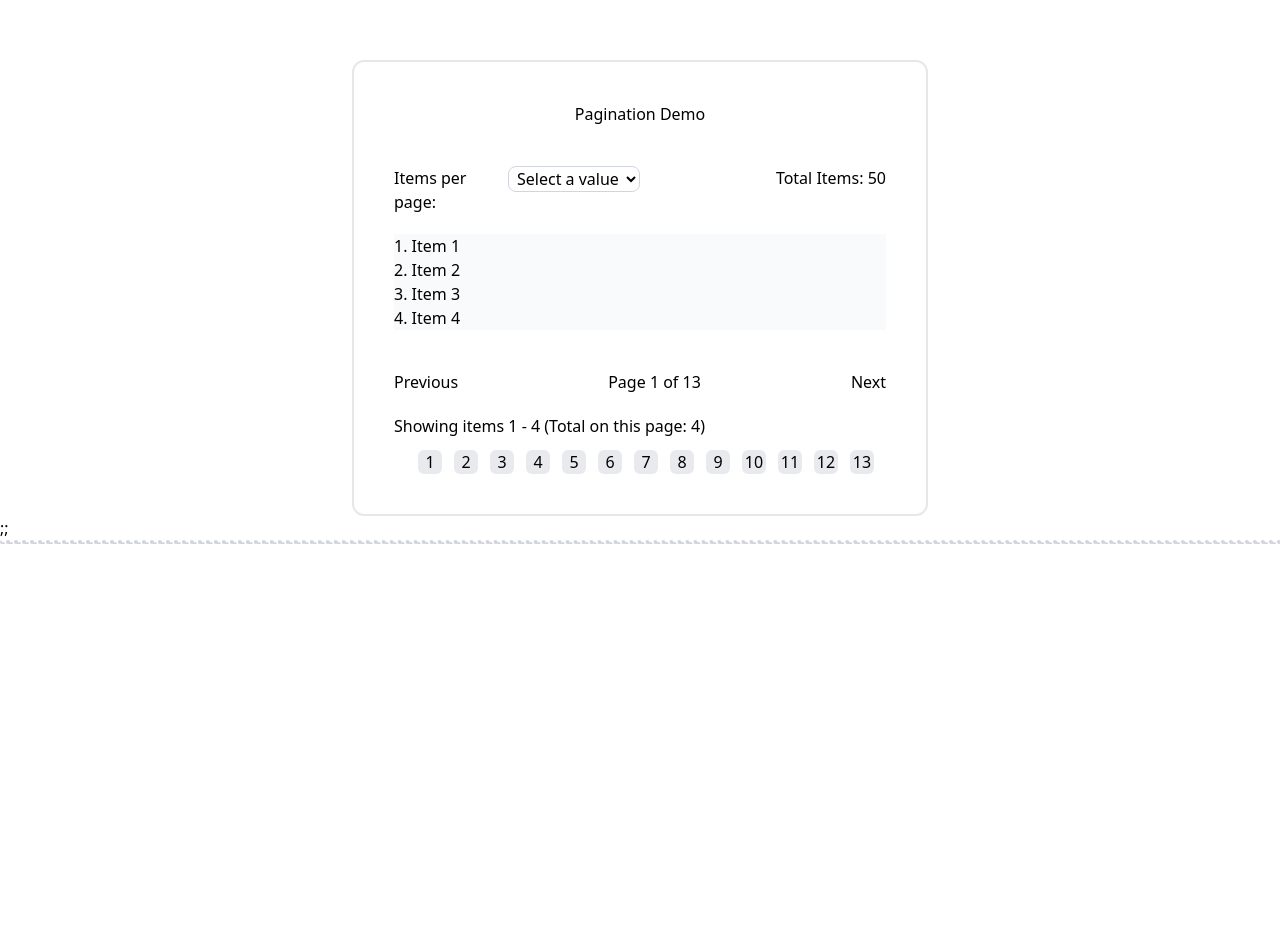
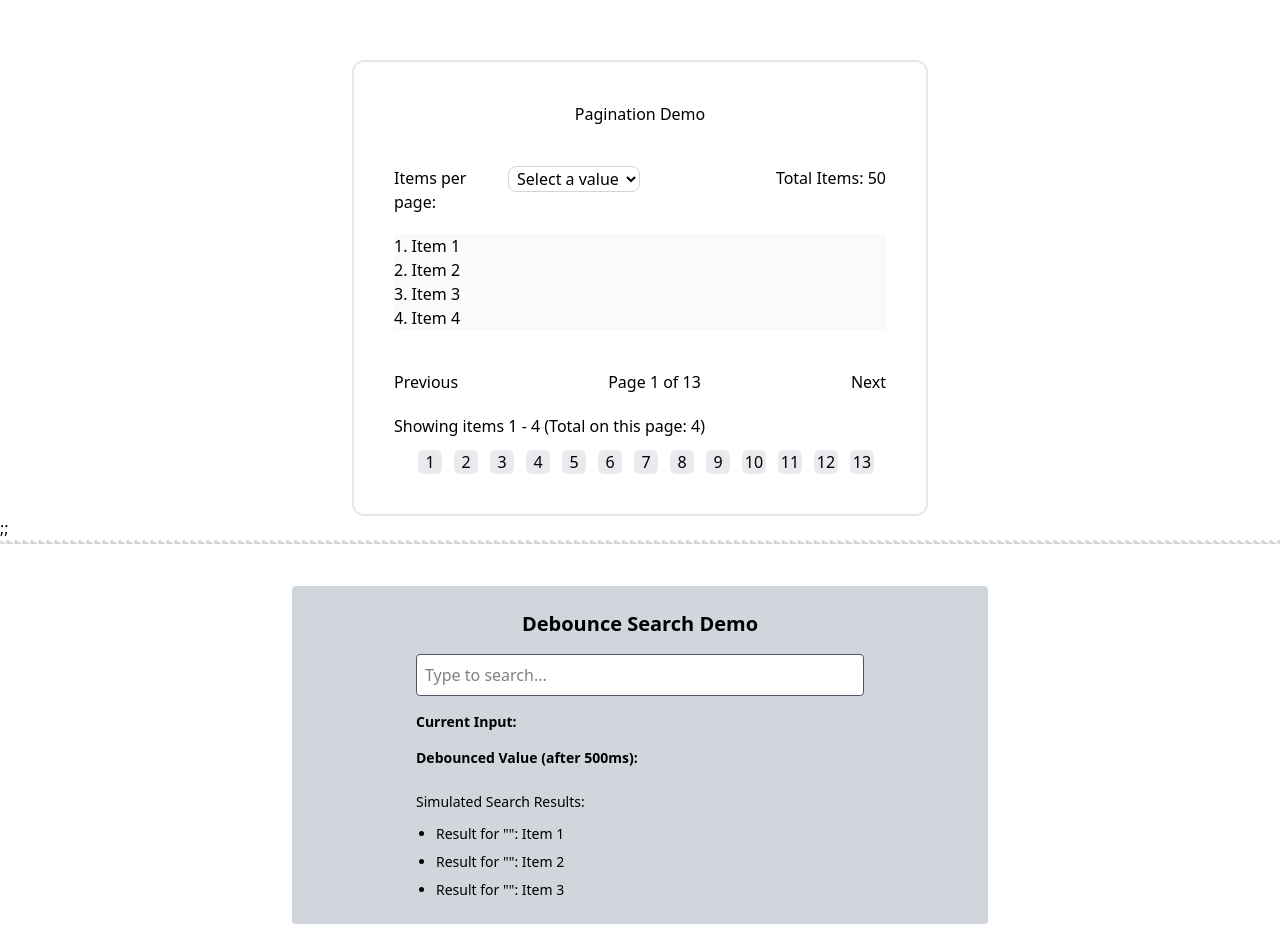
Before and after one commit to rhundal/custom-implementation-hooks, a React (Vite) app in the folder custom-hooks-impl/: page / in a window 1280 px wide. Shown: the top 952 px of the page. Before the commit the page ends 800 px from the top, so only its background shows below. Built offline with nearby package versions, Linux system fonts and the light colour scheme.

Commit message:
worked on DebounceSearchDemo and useDebounce hook implementation

```diff
--- a/custom-hooks-impl/src/App.tsx
+++ b/custom-hooks-impl/src/App.tsx
@@ -3,7 +3,7 @@ import { useState } from "react";
 import "./App.css";
 
 import PaginationDemo from "./example-components/PaginationDemo";
-
+import DebounceSearchDemo from "./example-components/DebounceSearchDemo";
 interface PaginationProps {
   totalItems: number;
   itemsPerPage?: number;
@@ -21,6 +21,7 @@ function App() {
       <PaginationDemo {...objToPass} />
       ;
       <hr className="border-t-4 border-dotted border-gray-300 rounded-xl shadow-xl w-[1300px] mx-auto" />
+      <DebounceSearchDemo />
     </>
   );
 }
--- a/custom-hooks-impl/src/example-components/DebounceSearchDemo.tsx
+++ b/custom-hooks-impl/src/example-components/DebounceSearchDemo.tsx
@@ -7,3 +7,75 @@ Display both the current input value and the debounced value.
 You can simulate an API call or filtering action whenever the debouncedValue changes by logging to the console (e.g., “Searching for: [debouncedValue]”).
 
 */
+import { useState, useEffect } from "react";
+
+import useDebounce from "../hooks/useDebounce";
+
+export default function DebounceSearchDemo() {
+  // 1. Local state to track the raw, immediate user input
+  const [inputValue, setInputValue] = useState("");
+
+  // 2. Pass the immediate value and 500ms delay into your custom hook
+  const { debounceValue } = useDebounce({ value: inputValue, delay: 500 });
+
+  useEffect(() => {
+    // Prevent logging/fetching if the input is completely empty
+    if (!debounceValue.trim()) {
+      return;
+    }
+
+    // Simulate an API network request
+    console.log(`Searching for: "${debounceValue}"`);
+  }, [debounceValue]);
+  const isSearching =
+    inputValue.trim() !== debounceValue.trim() && inputValue.trim() !== "";
+  return (
+    <>
+      <div className="flex justify-center border-2 border-white rounded-md bg-gray-300 w-[700px] mt-10 p-6 text-black mx-auto mb-20">
+        <div className="flex flex-col gap-4 w-full max-w-md">
+          <div className="flex justify-center">
+            <h1 className="text-xl font-bold">Debounce Search Demo</h1>
+          </div>
+
+          <div className="border border-gray-600 rounded">
+            <input
+              type="text"
+              placeholder="Type to search..."
+              className="w-full p-2 text-black rounded bg-white outline-none"
+              value={inputValue}
+              onChange={(e) => setInputValue(e.target.value)}
+            />
+          </div>
+
+          <div className="text-sm text-gray-300">
+            <span className="font-semibold text-black">Current Input:</span>{" "}
+            {inputValue}
+          </div>
+
+          <div className="text-sm text-gray-300">
+            <span className="font-semibold text-black">
+              Debounced Value (after 500ms): {debounceValue}
+            </span>
+          </div>
+          <div className="mt-2 space-y-3 text-sm">
+            <div className="text-black font-medium">
+              {isSearching ? "Searching..." : "Simulated Search Results:"}
+            </div>
+            {/* Rendered List Array Group */}
+            <ul className="space-y-2 list-disc pl-5 text-black">
+              <li className="marker:text-black">
+                Result for "{debounceValue}": Item 1
+              </li>
+              <li className="marker:text-black">
+                Result for "{debounceValue}": Item 2
+              </li>
+              <li className="marker:text-black">
+                Result for "{debounceValue}": Item 3
+              </li>
+            </ul>
+          </div>
+        </div>
+      </div>
+    </>
+  );
+}
--- a/custom-hooks-impl/src/hooks/useDebounce.ts
+++ b/custom-hooks-impl/src/hooks/useDebounce.ts
@@ -18,3 +18,32 @@ The effect should clear the timer (using clearTimeout) if value or delay changes
 When the timer finally fires, update the debouncedValue state.
 
 */
+
+import { useEffect, useState } from "react";
+
+interface DebounceReturnObject {
+  debounceValue: string;
+}
+
+interface PaginationProps {
+  value: string;
+  delay: number;
+}
+
+export default function useDebounce(
+  props: PaginationProps,
+): DebounceReturnObject {
+  const [debounceVal, setDebounceVal] = useState<string>(props.value);
+
+  useEffect(() => {
+    const timerId = setTimeout(() => {
+      setDebounceVal(props.value);
+    }, props.delay);
+
+    return () => {
+      clearTimeout(timerId);
+    };
+  }, [props.value, props.delay]);
+
+  return { debounceValue: debounceVal };
+}
```
